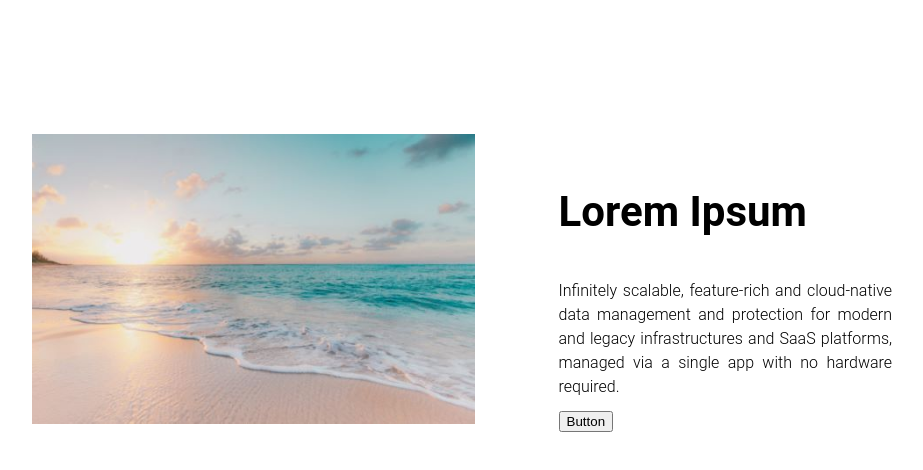
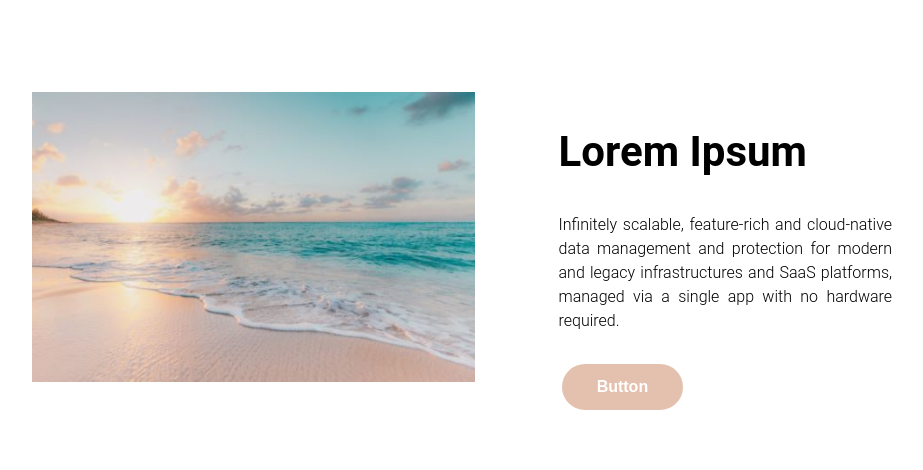
Before and after one commit to Kerosin002/OleksandrNychyporchuk---Recruitment-task, a website: page index.html in a window 1280 px wide. Shown: the whole page, without its empty margins (178-1101 px from the left). Drawn offline with Linux system fonts and the light colour scheme.

```diff
--- a/index.html
+++ b/index.html
@@ -9,11 +9,16 @@
     <title>Oleksandr Nychyporchuk - Recruitment task</title>
 </head>
 <body>
+
+
     <img class="image" src="images/sean-o-KMn4VEeEPR8-unsplash_1_s6zmfh_ar_505_330,c_fill,g_auto__c_scale,w_538.jpg" alt="image_sea">
     <section class="block">
-        <section class="title"><h1>Lorem Ipsum</h1></section>
-        <section class="text">Infinitely scalable, feature-rich and cloud-native data management and protection for modern and legacy infrastructures and SaaS platforms, managed via a single app with no hardware required.</section>
-        <input class="button" type="button" value="Button">
-    </section>
+        <h1>Lorem Ipsum</h1>
+        <p>Infinitely scalable, feature-rich and cloud-native data management and protection for modern and legacy infrastructures and SaaS platforms, managed via a single app with no hardware required.</p>
+
+
+        <input type="button" class="button" value="Button" onclick="popup()">
+</section>
+
 
 </body>
--- a/src/scss/main.scss
+++ b/src/scss/main.scss
@@ -1,44 +1,69 @@
+//body{max-height: 960px;}
 
-
-@mixin margins ($ml,$mr,$mt,$mb){
+@mixin margins ($ml,$mr,$mt){
     margin-left: $ml;
     margin-right: $mr;
     margin-top: $mt;
-    margin-bottom: $mb;
 }
 
 .image{
-    @include margins(230/1440*100%,0% ,96/960*100% ,534/960*100% );
+    @include margins(230/1440*100%,0% ,96/1440*100% );
+
     width: 505/1440*100%;
-    height: 330/960*100%;
+    height: 330/1440*100%;
     float: left
+
 }
 
 .block{
-    @include margins(95/1440*100%,230/1440*100% ,136/960*100% ,574/1440*100% );
+    @include margins(95/1440*100%, 230/1440*100%, 136/1440*100%);
+
     width: 380/1440*100%;
-    height: 170/1440*100%;
+
     float: left;
     font-family: Roboto;
-    line-height: 150%;
-    .text{
+
+    p{
         text-align: justify;
         font-weight: 300;
         font-size: 16px;
+        margin-top: 0%;
+        line-height: 150%;
+        margin-bottom:32/380*100%;
+
 
     }
-    .title{
-        height: 50/250*100%;
+
     h1{
         font-weight: 700;
         font-size: 42px;
         margin-top: 0%;
         line-height: 120%;
     }
-        margin-bottom: 24/960*100%;
+    margin-bottom: 0%;
+    max-height: 250/1440*100%;
+
 
 }
 .button{
-        margin-top: 32/960*100%;
+    font-size: 16px;
+    font-weight: 700;
+    padding-left: 40/380*100%;
+
+    padding-right: 40/380*100%;
+    padding-top: 16/380*100%;
+    padding-bottom: 16/380*100%;
+    border-radius: 32px;
+    //width: 128/1440*100%;
+    height: 48/1440*100%;
+    //margin-left: 95/1440*100%;
+
+    float: left;
+    //margin-right: 482/1440*100%;
+    background-color: #e4c1ae;
+    color: white;
+//        border-color: #e4c1ae;
+    border: solid;
+
+
 }
-}
```
Also changed, not shown: dist/main.css, 1 other file. Lines whose indentation alone changed are shown as unchanged.
